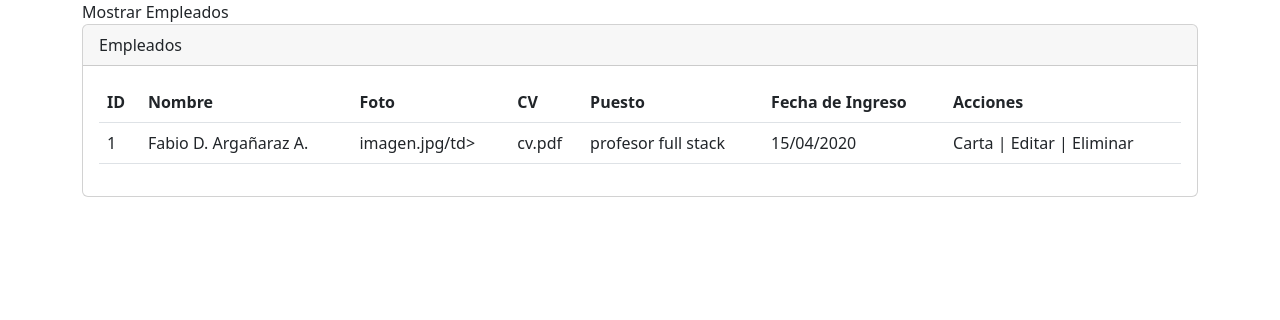
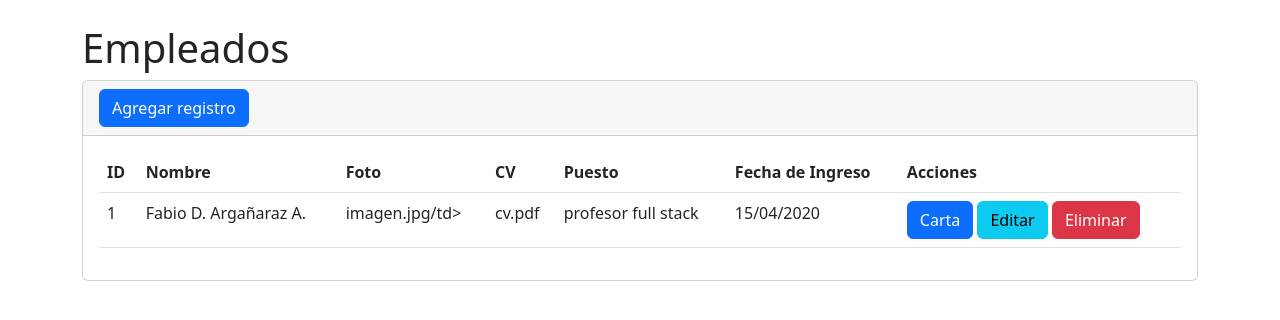
Before and after one commit to FabioDrizZt/CRUD-php, a PHP site: page /app/secciones/empleados in a window 1280 px wide. Shown: the part 56-376 px from the top of the page. Run offline with PHP 8.4, Linux system fonts and the light colour scheme.

Commit message:
Agregamos botones

```diff
--- a/secciones/empleados/index.php
+++ b/secciones/empleados/index.php
@@ -1,9 +1,8 @@
 <?php require_once("../../templates/header.php") ?>
-Mostrar Empleados
-
+<h1>Empleados</h1>
 <div class="card">
     <div class="card-header">
-        Empleados
+        <a name="" id="" class="btn btn-primary" href="./crear.php" role="button">Agregar registro</a>
     </div>
     <div class="card-body">
         <div class="table-responsive">
@@ -27,7 +26,11 @@ Mostrar Empleados
                         <td>cv.pdf</td>
                         <td>profesor full stack</td>
                         <td>15/04/2020</td>
-                        <td> Carta | Editar | Eliminar </td>
+                        <td>
+                            <a name="" id="" class="btn btn-primary" href="#" role="button">Carta</a>
+                            <a name="" id="" class="btn btn-info" href="#" role="button">Editar</a>
+                            <a name="" id="" class="btn btn-danger" href="#" role="button"> Eliminar </a>
+                        </td>
                     </tr>
 
                 </tbody>
--- a/templates/header.php
+++ b/templates/header.php
@@ -41,3 +41,4 @@ $url_base = "http://localhost/app/"
         </nav>
     </header>
     <main class="container">
+        <br>
```
